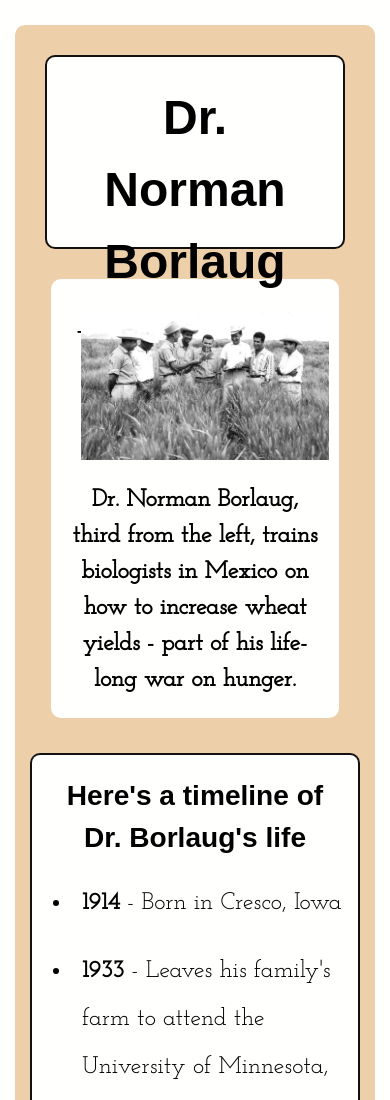
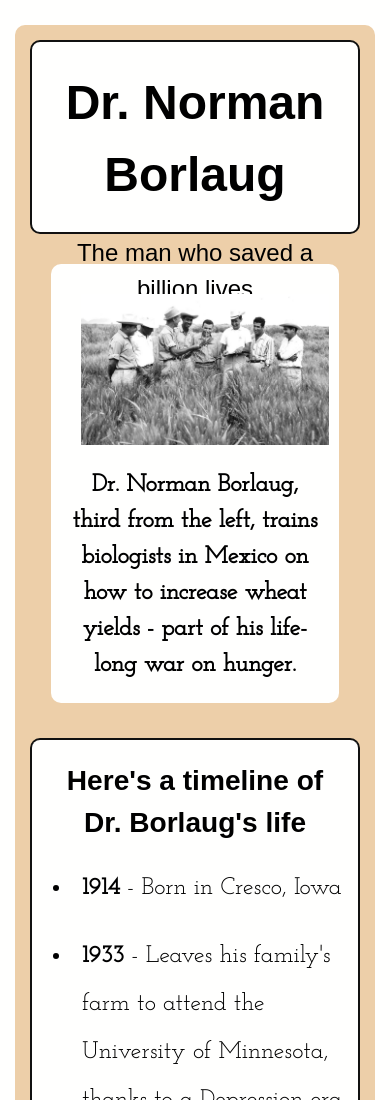
Before and after one commit to gildevjourney/tribute-page-fcc, a plain HTML site: page index.html in a window 390 px wide. Shown: the top 1100 px of the page. Drawn offline with Linux system fonts and the light colour scheme; a web font is replaced by a local one.

Commit message:
Made responsive the title div element

```diff
--- a/styles.css
+++ b/styles.css
@@ -31,7 +31,8 @@ font-family: 'Lexend Peta', sans-serif
     font-family: 'Lexend Peta', sans-serif;
     height: 150px;
     padding: 20px;
-    margin: 15px;
+    margin: auto;
+    margin-bottom: 15px;
 }
 
 #title {
```
